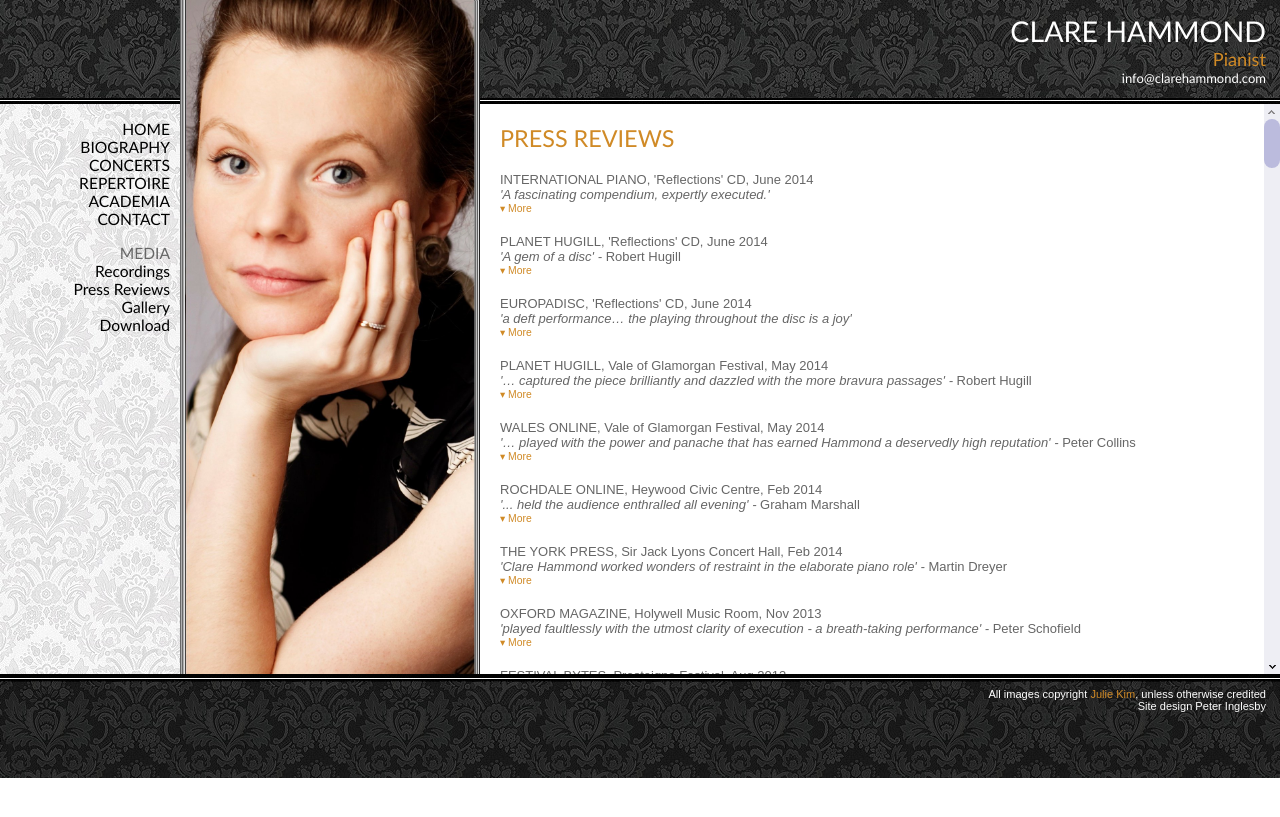
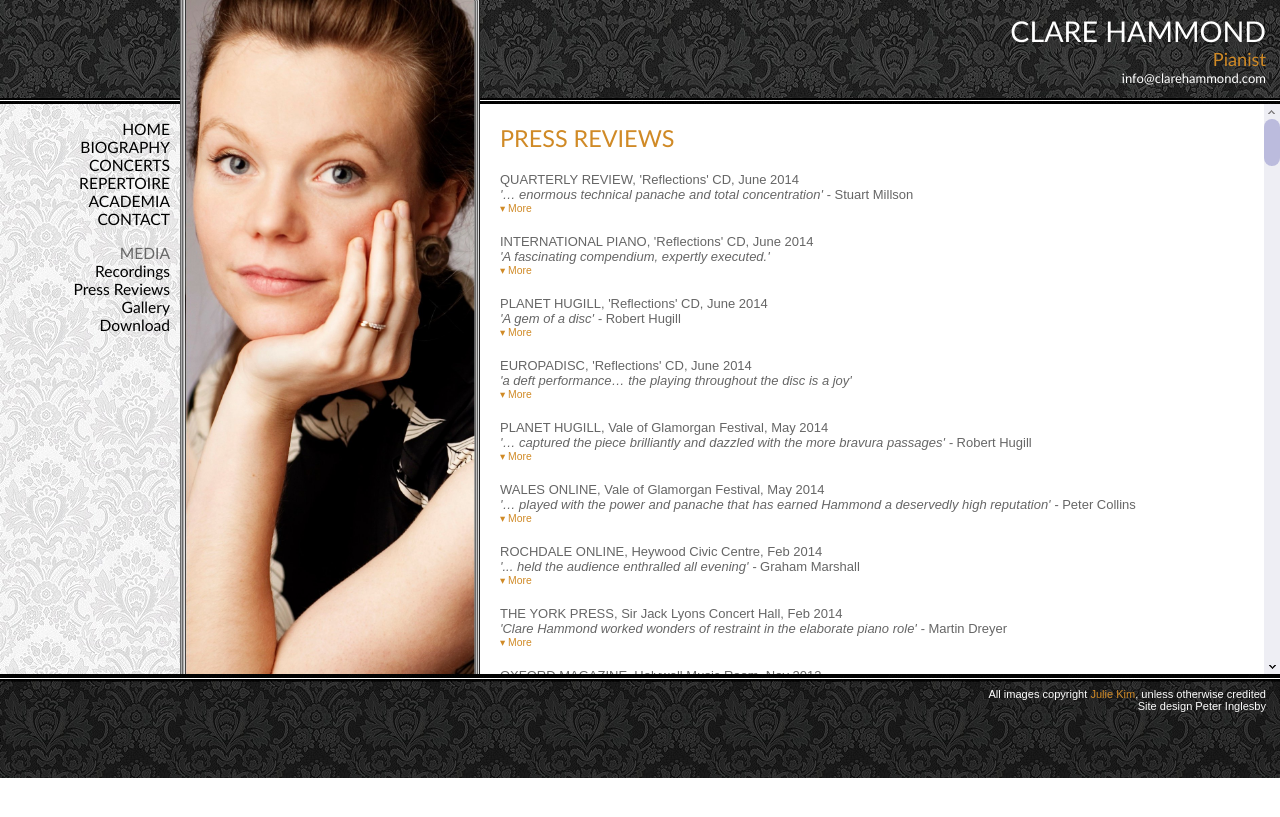
Before and after one commit to hammonc/clarehammond.com, a Jekyll site: the page built from reviews.html, in a window 1280 px wide. Shown: the top 817 px of the page. Built offline with Jekyll 4.4.1, drawn with Linux system fonts in a browser that asks for light colours.

Commit message:
quarterly review

```diff
--- a/reviews.html
+++ b/reviews.html
@@ -3,6 +3,18 @@ layout: with-image
 image: press.jpg
 ---
 <h3 class="page-heading">PRESS REVIEWS</h3>
+
+<div class="listing">
+  <div class="listing-heading">QUARTERLY REVIEW, 'Reflections' CD, June 2014</div>
+  <div class="listing-trailer"> '… enormous technical panache and total concentration' - <em>Stuart Millson</em><em></em></em></div>
+  <div class="listing-details concealed">
+    <p></p><br>'New from the Swedish BIS label is a collection of Panufnik's piano music, from the <em>Twelve Miniature Studies</em> of 1947 (revised in the 1950s and '60s), the <em>Homage à Chopin</em> (arranged by the composer's daughter, Roxanna, whose work also appears on this CD - her piece of 2003, <em>Second Home</em>), and a collaboration between father and daughter, <em>Modlitwa</em> or 'Prayer'. The pianist, Clare Hammond, executes this repertoire with enormous technical panache and total concentration - as this emphatically 20th century music (sometimes, to my ears, in the manner of Bela Bartok) makes clear demands of both performer and listener, although a softer lyricism enters into the composer's Chopin homage. Clare Hammond was acclaimed by <em>The Daily Telegraph</em> as a soloist of "amazing power", and her name is well known to visitors to the Wigmore Hall and Kings Place in London. Panufnik's Twelve Miniatures must be close to her heart, for it seems as though this succession of short, instantaneous pieces becomes a much "greater" work in her hands. A fascinating and rewarding disc - BIS capturing the depths and detail of the Steinway Grand Piano with complete mastery.'</p>
+  </div>
+  <div class="listing-details concealed">
+  </div>
+  <span class="more">&#9662; <a href="">More</a></span>
+  <span class="less">&#9652; <a href="">Less</a></span>
+</div>
 
 <div class="listing">
   <div class="listing-heading">INTERNATIONAL PIANO, 'Reflections' CD, June 2014</div>
```
